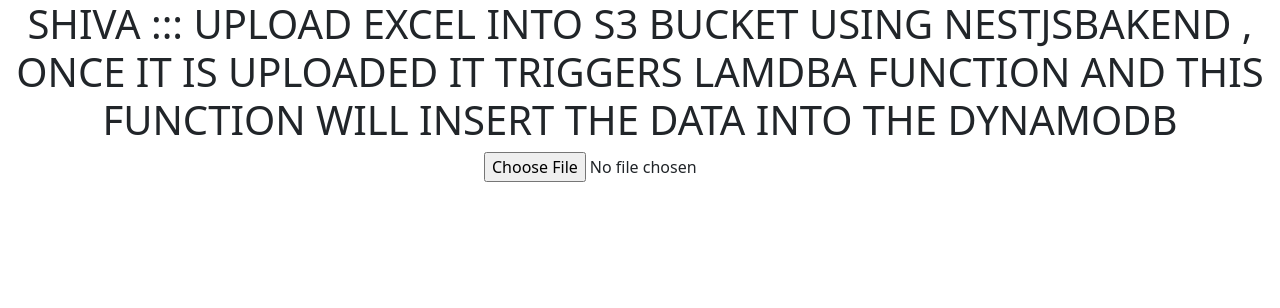
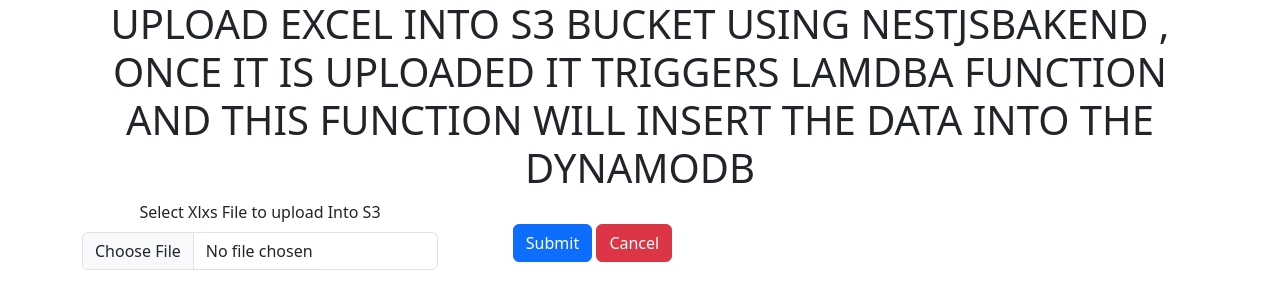
Before and after one commit to shivaganesh-Colon/quotes, a React (Create React App) app: page / in a window 1280 px wide. Shown: the top 308 px of the page. Built offline with nearby package versions, Linux system fonts and the light colour scheme; what aws-amplify would draw is missing.

Commit message:
added changes

```diff
--- a/src/App.tsx
+++ b/src/App.tsx
@@ -9,18 +9,18 @@
   console.log(message)
   useEffect(() => {
     fetch("http://localhost:9000")
-      .then((res) =>{ res.json()})
+      .then((res) => { res.json() })
       .then((data) => {
 
         console.log(data)
 
       });
   }, []);
-  const getFile=(e:any)=>{
+  const getFile = (e: any) => {
     console.log(e.target.file)
     console.log(e.target.files[0])
     const data = new FormData();
-   data.append("file",e.target.files[0]);
+    data.append("file", e.target.files[0]);
     console.log(data)
     const requestOptions = {
       method: 'POST',
@@ -28,15 +28,16 @@
     };
     // mylamdanewrole
     fetch('http://localhost:9000/upload', requestOptions)
-    .then(response =>{
+      .then(response => {
         console.log(response)
         console.log(response.body)
         console.log(response.status)
 
-     if(response.status == 200){
+        if (response.status == 200) {
 
         }
-      response.json()})
+        response.json()
+      })
       .then(data => {
         console.log(data)
 
@@ -44,11 +45,29 @@
   }
   return (<>
 
-  <div className="App">
-      <h1 className='text-uppercase'>Shiva ::: Upload excel into S3 bucket using nestjsBakend , once it is uploaded it triggers lamdba function and this function will insert the data into the DynamoDB</h1>
-      <input type="file" onChange={(e)=>{
+    <div className="App container">
+      <div className="row">
+        <div className="col">
+          <h1 className='text-uppercase'>Upload excel into S3 bucket using nestjsBakend , once it is uploaded it triggers lamdba function and this function will insert the data into the DynamoDB</h1>
+
+        </div>
+      </div>
+      <div className="row">
+        <div className="col-4">
+          <label className="form-label" htmlFor="customFile">Select Xlxs File to upload Into S3</label>
+          <input type="file" className="form-control" id="customFile" onChange={(e) => {
             getFile(e)
           }} />
+
+        </div>
+        <div className="col-3">
+  <br />
+        <button type="button" className="btn btn-primary">Submit</button>{' '}
+        <button type="button" className="btn btn-danger">Cancel</button>
+        </div>
+      </div>
+
+
     </div>
     <div>{message}</div>
   </>
```
Lines whose indentation alone changed are shown as unchanged.
